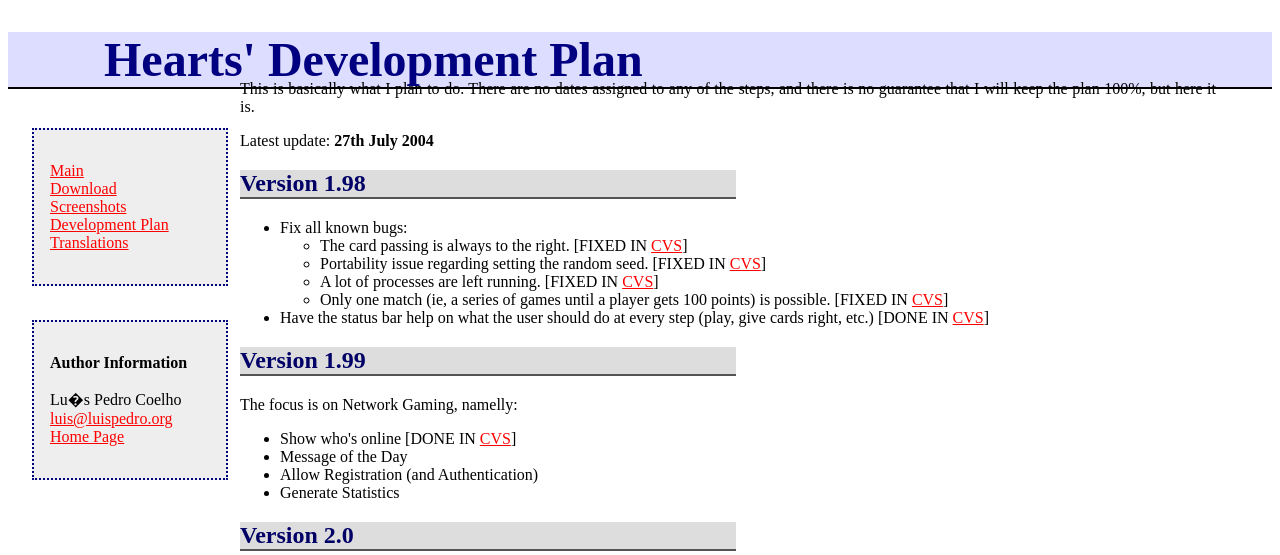
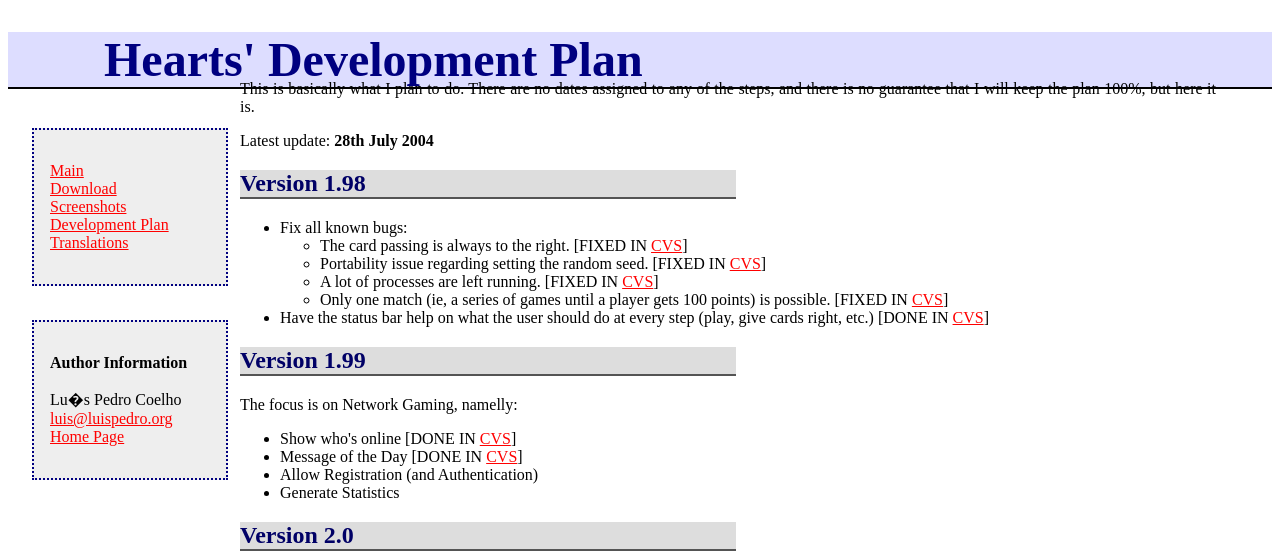
Before and after one commit to luispedro/hearts, a PHP site: page /plan.php in a window 1280 px wide. Shown: the top 555 px of the page. Run offline with PHP 8.4, Linux system fonts and the light colour scheme.

Commit message:
+motd
git-svn-id: file:///home/luispedro/luispedro.org/svn/hearts/trunk@353 174c993c-7530-0410-8f2a-93c0592b7a1f

```diff
--- a/hearts.admin/public_html/plan.php
+++ b/hearts.admin/public_html/plan.php
@@ -13,7 +13,7 @@
 <p>This is basically what I plan to do. There are no dates assigned to any of the steps,
 	and there is no guarantee that I will keep the plan 100%, but here it is.</p>
 
-<p>Latest update: <b>27th July 2004</b></p>
+<p>Latest update: <b>28th July 2004</b></p>
 
 <h2>Version 1.98</h2>
 
@@ -34,7 +34,7 @@
 
 <ul>
 <li>Show who's online <?=cvsdone()?>
-<li>Message of the Day
+<li>Message of the Day <?=cvsdone()?>
 <li>Allow Registration (and Authentication)
 <li>Generate Statistics
 </ul>
```
